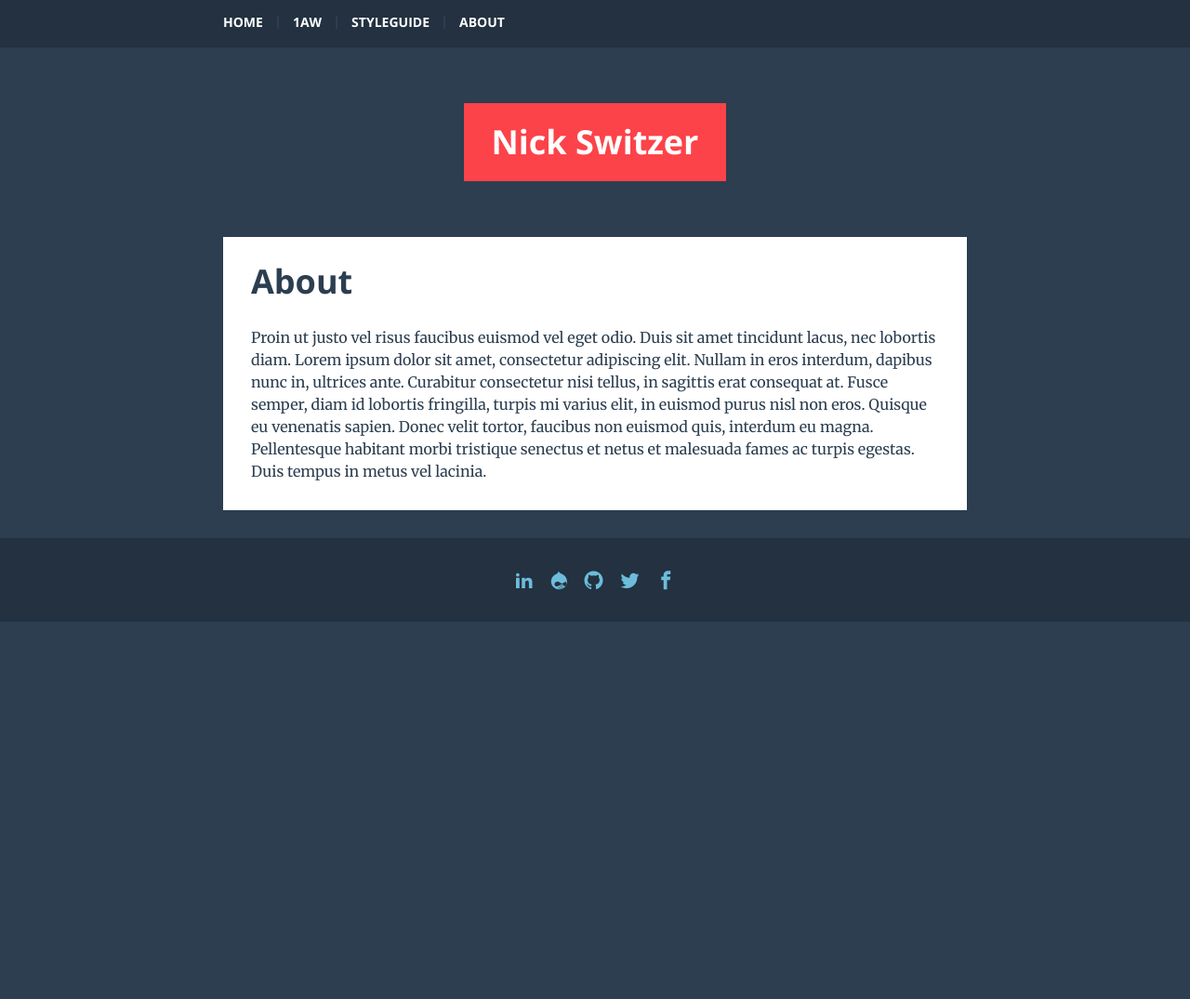
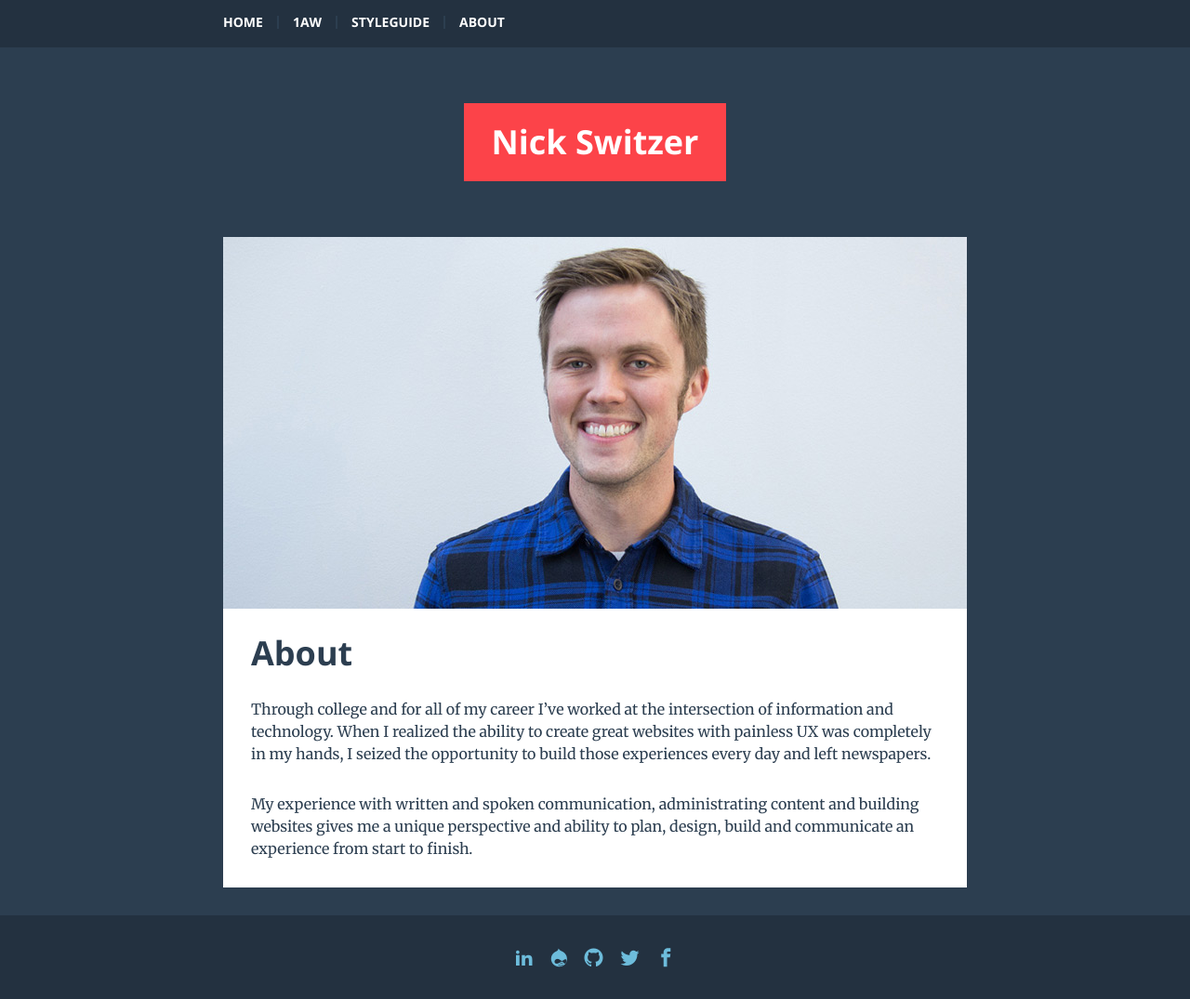
Before and after one commit to nswitzer/1aw, a Jekyll site: the page built from about/index.markdown, in a window 1280 px wide. Shown: the whole page at 93% size. Built offline with Jekyll 4.4.1, drawn with Linux system fonts in a browser that asks for light colours; some web fonts are replaced; before the commit the page ends 900 px from its top, so only the background shows below that.

Commit message:
updates to cover photo

```diff
--- a/_layouts/default.html
+++ b/_layouts/default.html
@@ -8,6 +8,14 @@
     <div class="page-wrapper">
         {% include header.html %}
 
+        {% if page.cover_photo %}
+        <div class="cover-photo">
+            <div class="wrapper">
+                <img src="/assets/cover-photos/{{page.cover_photo}}" />
+            </div>
+        </div>
+        {% endif %}
+
         <div class="page-content">
             <div class="wrapper padded">
                 {{ content }}
@@ -16,6 +24,7 @@
 
         {% include footer.html %}
     </div>
+
     <script src="{{"/js/nav.js" | prepend: site.baseurl }}"></script>
     </body>
 
--- a/_sass/layout/_global.scss
+++ b/_sass/layout/_global.scss
@@ -1,6 +1,6 @@
-/**
- * Global Layout Styles
- */
+//
+// Global Layout Styles
+//
 
 
 // Site Title
@@ -15,6 +15,11 @@
 // Page Title
 h1.page-title {
     margin-bottom: $spacing-unit;
+}
+
+// Cover Photos
+.cover-photo {
+    margin: 0 $spacing-unit/2;
 }
 
 // Page Content
--- a/about/index.markdown
+++ b/about/index.markdown
@@ -2,6 +2,9 @@
 layout: page
 title: About
 permalink: /about/
+cover_photo: about.jpg
 ---
 
-Proin ut justo vel risus faucibus euismod vel eget odio. Duis sit amet tincidunt lacus, nec lobortis diam. Lorem ipsum dolor sit amet, consectetur adipiscing elit. Nullam in eros interdum, dapibus nunc in, ultrices ante. Curabitur consectetur nisi tellus, in sagittis erat consequat at. Fusce semper, diam id lobortis fringilla, turpis mi varius elit, in euismod purus nisl non eros. Quisque eu venenatis sapien. Donec velit tortor, faucibus non euismod quis, interdum eu magna. Pellentesque habitant morbi tristique senectus et netus et malesuada fames ac turpis egestas. Duis tempus in metus vel lacinia.
+Through college and for all of my career I've worked at the intersection of information and technology. When I realized the ability to create great websites with painless UX was completely in my hands, I seized the opportunity to build those experiences every day and left newspapers.
+
+My experience with written and spoken communication, administrating content and building websites gives me a unique perspective and ability to plan, design, build and communicate an experience from start to finish.
```
Lines whose indentation alone changed are shown as unchanged.
